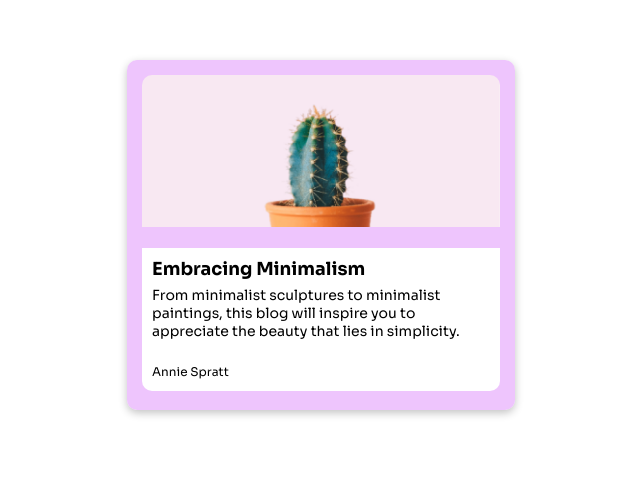
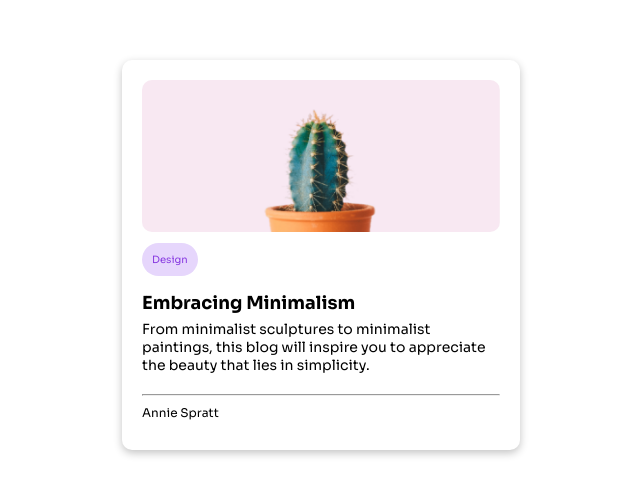
Before and after one commit to Sudipto51/Minimal-Blog-Card, a plain HTML site: page index.html in a window 1280 px wide. Shown: the part 104-598 px from the top of the page, without its empty margins (319-959 px from the left). Drawn offline with Linux system fonts and the light colour scheme.

Commit message:
add a meaningful commit

```diff
--- a/index.html
+++ b/index.html
@@ -15,14 +15,14 @@
       <div class="img">
         <img src="images/cactus_img.jpg" alt="cactus_img" />
       </div>
-      <div class="txt">
+      <button>Design</button>
       <h3>Embracing Minimalism</h3>
       <p>
         From minimalist sculptures to minimalist paintings, this blog will
         inspire you to appreciate the beauty that lies in simplicity.
       </p>
+      <hr>
       <small>Annie Spratt</small>
-      </div>
     </div>
   </body>
 </html>
--- a/style.css
+++ b/style.css
@@ -11,22 +11,27 @@ body{
 }
 .card-container{
     width:358px;
-    height: 320px ;
+    height: 350px ;
     border-radius: 10px;
-    background-color: #e8b1fdbe;
-    padding: 15px;
+    background-color: white;
+    padding: 20px;
     box-shadow: rgba(0, 0, 0, 0.24) 0px 3px 8px;
 }
-.txt{
-    background-color: #fff;
-    padding: 10px;
-    border-radius: 0px 0px 10px 10px;
-}
+
 img{
     width: 100%;
     height: 152px;
+    margin-bottom: 6px;
+    border-radius: 10px;
+}
+button{
+    font-size: 0.625rem;
+    color: #883AE1;
+    background-color: #E6D6FC;
+    border-radius: 30px;
+    border: none;
+    padding: 10px;
     margin-bottom: 16px;
-    border-radius: 10px 10px 0px 0px;
 }
 h3{
     font-size: 1.125rem;
@@ -40,3 +45,6 @@ p{
 small{
     font-size: 0.75rem;
 }
+hr{
+    margin-bottom: 5px;
+}
```
Lines whose indentation alone changed are shown as unchanged.
